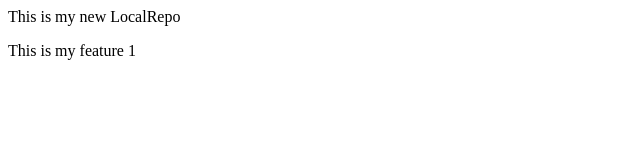
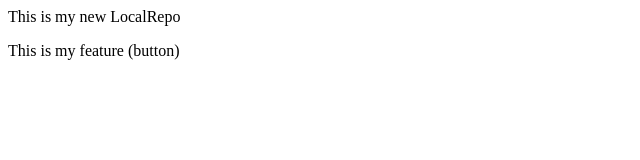
Before and after one commit to Bunny-raj/LocalRepo, a plain HTML site: page index.html in a window 1280 px wide. Shown: the full height of the page, 0-640 px from the left. Drawn offline with Linux system fonts and the light colour scheme.

```diff
--- a/index.html
+++ b/index.html
@@ -1,2 +1,2 @@
 <p>This is my new LocalRepo </p>
-<p>This is my feature 1</p>
+<p>This is my feature  (button)</p>
```
